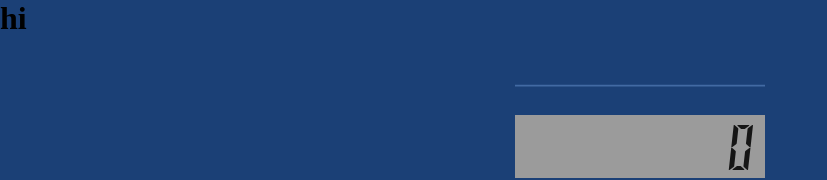
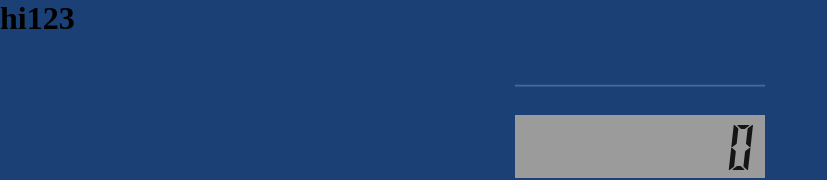
Before and after one commit to cswclui/MyCalc, a website: page public/index.html in a window 1280 px wide. Shown: the top 180 px of the page, without its empty margins (0-827 px from the left). Drawn offline with Linux system fonts and the light colour scheme.

Commit message:
Update index.html

```diff
--- a/public/index.html
+++ b/public/index.html
@@ -1,7 +1,7 @@
 <html>
   <head>
     <title>Pocket Calculator</title>
-    <h1> hi</h1>
+
     <link rel="stylesheet" href="default.css">
     <meta name="viewport" content="width=device-width, initial-scale=1.0, maximum-scale=1.0">
     <script>
@@ -224,6 +224,7 @@
     </script>
   </head>
   <body onLoad="setValue(0)">
+     <h1> hi123</h1>
     <div class="container">
       <div id="results">
         <div id="result"><span class="digit0">0</span></div>
```
